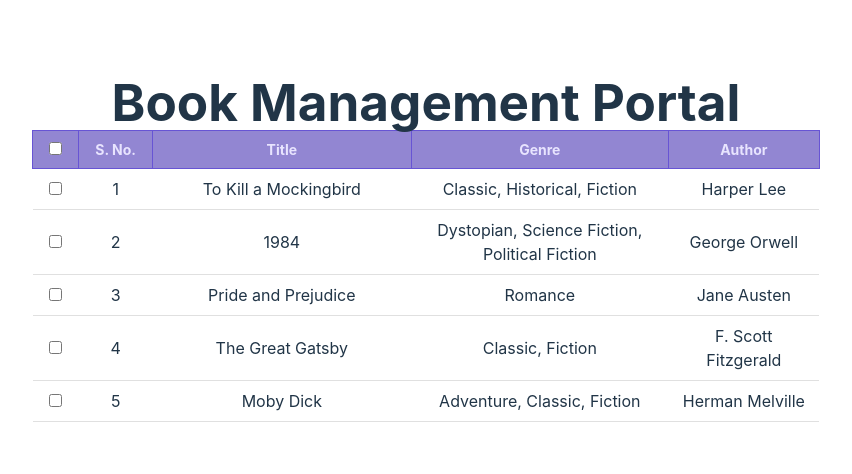
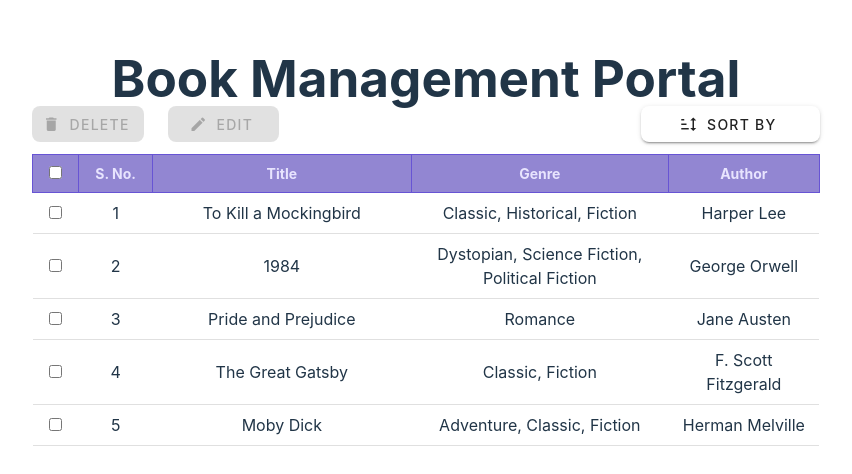
Before and after one commit to rabinthapa18/book_management_portal, a Vue app in the folder frontend/: page / in a window 1280 px wide. Shown: the part 152-626 px from the top of the page, without its empty margins (214-1066 px from the left). Built offline with nearby package versions, Linux system fonts and the light colour scheme.

Commit message:
Added table actions to delete, edit and sort items

```diff
--- a/frontend/src/components/HomePage.vue
+++ b/frontend/src/components/HomePage.vue
@@ -1,5 +1,46 @@
 <template>
     <h1>{{ heading }}</h1>
+    <div class="table-actions">
+        <v-row justify="start">
+            <!-- delete button -->
+            <v-col cols="12" md="2" class="mb-2">
+                <v-btn rounded="lg" block prepend-icon="mdi-delete" :disabled="selectedBooks.length === 0">
+                    Delete</v-btn>
+            </v-col>
+            <!-- edit button -->
+            <v-col cols="12" md="2" class="mb-2">
+                <v-btn rounded="lg" block prepend-icon="mdi-pencil" :disabled="selectedBooks.length !== 1">
+                    Edit</v-btn>
+            </v-col>
+            <!-- spacer -->
+            <v-col cols="12" md="5" class="mb-2">
+            </v-col>
+            <!-- sort dropdown -->
+            <v-col cols="12" md="3" class="mb-3">
+                <v-menu>
+                    <template v-slot:activator="{ props }">
+                        <v-btn v-bind="props" rounded="lg" block prepend-icon="mdi-sort" @click="sortDesc = !sortDesc">
+                            Sort by
+                        </v-btn>
+                    </template>
+                    <v-list>
+                        <v-list-item @click="sortBooks('title', 'asc')">
+                            <v-list-item-title>Title Acending</v-list-item-title>
+                        </v-list-item>
+                        <v-list-item @click="sortBooks('title', 'desc')">
+                            <v-list-item-title>Title Descending</v-list-item-title>
+                        </v-list-item>
+                        <v-list-item @click="sortBooks('author', 'asc')">
+                            <v-list-item-title>Author Ascending</v-list-item-title>
+                        </v-list-item>
+                        <v-list-item @click="sortBooks('author', 'desc')">
+                            <v-list-item-title>Author Descending</v-list-item-title>
+                        </v-list-item>
+                    </v-list>
+                </v-menu>
+            </v-col>
+        </v-row>
+    </div>
 
     <div class="table-container">
         <table style="user-select: none">
@@ -56,7 +97,9 @@ export default {
             books: [],
             selectedBooks: [],
             selectAll: false,
-            isFetching: false
+            isFetching: false,
+            sortItem: null,
+            sortDesc: false,
         };
     },
     async mounted() {
@@ -125,6 +168,23 @@ export default {
                 ];
                 this.isFetching = false;
             }, 2000);
+        },
+
+        // sort books from API
+        sortBooks(sortItem, sortingMethod) {
+            // Simulating API for call
+            // TODO: Replace with actual API call
+            this.books.sort((a, b) => {
+                let itemA = a[sortItem].toString().toLowerCase();
+                let itemB = b[sortItem].toString().toLowerCase();
+
+                if (sortingMethod === 'asc') {
+                    return itemA < itemB ? -1 : itemA > itemB ? 1 : 0;
+                } else if (sortingMethod === 'desc') {
+                    return itemA > itemB ? -1 : itemA < itemB ? 1 : 0;
+                }
+                return 0;
+            });
         }
     }
 };
```
